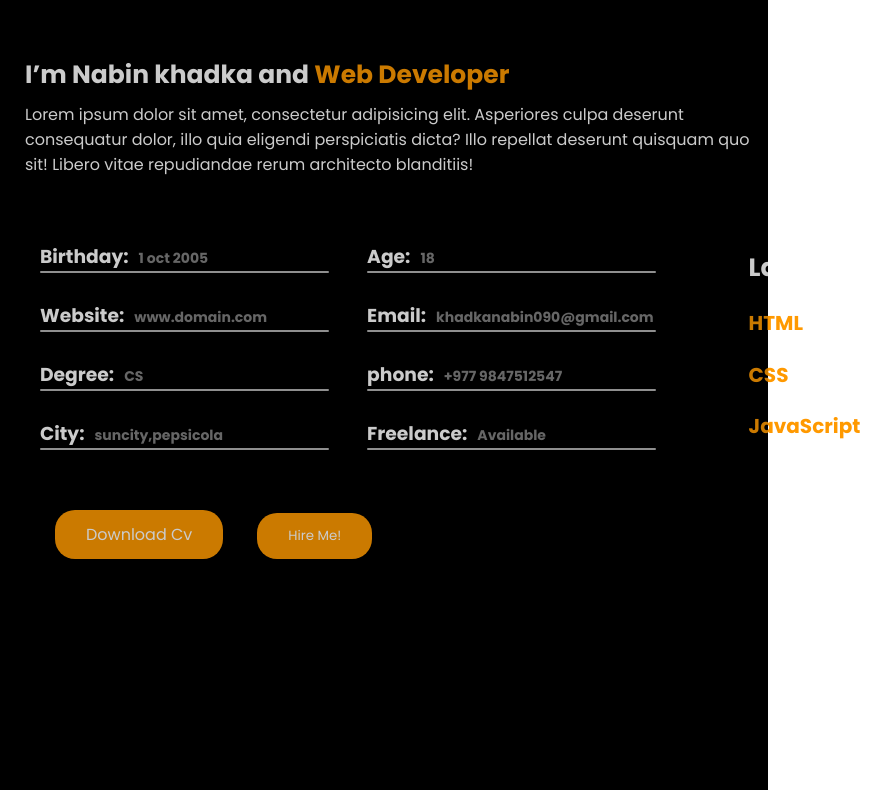
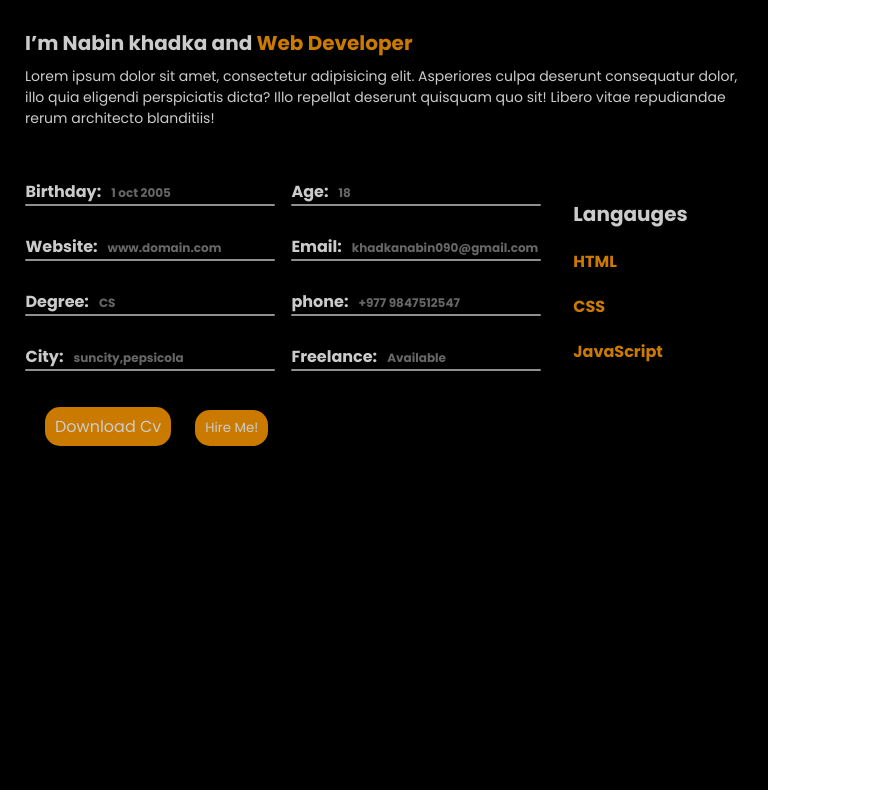
Before and after one commit to nabin69-nep/Final-Projects, a website: page portfolio/About.html in a window 768 px wide. Shown: the part 117-907 px from the top of the page, 892 px wide, since content can reach past the window. Drawn offline with Linux system fonts and the light colour scheme; a web font is replaced by a local one.

Commit message:
done for tablet mode

```diff
--- a/portfolio/About.html
+++ b/portfolio/About.html
@@ -5,6 +5,7 @@
     <meta charset="UTF-8">
     <meta name="viewport" content="width=device-width, initial-scale=1.0">
     <title>Nabin Khadka</title>
+    <link rel="stylesheet" href="https://cdnjs.cloudflare.com/ajax/libs/font-awesome/6.6.0/css/all.min.css">
     <link rel="stylesheet" href="portfolio.css">
 </head>
 
--- a/portfolio/portfolio.css
+++ b/portfolio/portfolio.css
@@ -18,7 +18,7 @@ body {
 }
 
 /*home start*/
-#open{
+#open {
     position: absolute;
     color: white;
     top: 4%;
@@ -26,7 +26,8 @@ body {
     font-size: 35px;
     display: none;
 }
-#close{
+
+#close {
     font-size: 35px;
     color: white;
     position: absolute;
@@ -34,6 +35,7 @@ body {
     top: 20px;
     display: none;
 }
+
 nav {
     min-height: 130vh;
     background-color: #242323;
@@ -43,10 +45,12 @@ nav {
     flex-direction: column;
     padding: 10px;
 }
-#bg{
+
+#bg {
     display: none;
 
 }
+
 .menu {
     display: flex;
     flex-direction: column;
@@ -184,6 +188,7 @@ nav li a {
     margin-left: 20px;
     padding: 11px;
     margin-top: 20px;
+    cursor: pointer;
 }
 
 #button:hover {
@@ -236,14 +241,15 @@ nav li a {
 #infos {
     display: flex;
     margin-top: 50px;
+    margin-left: -2%;
 }
 
-#infos>div {
+/* #infos>div {
     position: relative;
-}
+} */
 
 #infos>div:nth-child(2) {
-    margin-left: 70px;
+    margin-left: 5%;
 }
 
 #infos .info {
@@ -268,7 +274,7 @@ nav li a {
 }
 
 #infos>div:nth-child(3) {
-    margin-left: 80px;
+    margin-left: 2%;
     display: flex;
     flex-direction: column;
     justify-content: space-evenly;
@@ -296,6 +302,7 @@ nav li a {
     text-align: center;
     margin-top: 50px;
     margin-left: 30px;
+    cursor: pointer;
 }
 
 #dwn_btn {
@@ -496,6 +503,7 @@ textarea::placeholder {
     background-color: #309b4e;
     display: block;
     margin-left: 160px;
+    cursor: pointer;
 }
 
 /* 768 to 991  tablet  */
@@ -503,190 +511,282 @@ textarea::placeholder {
     body {
         grid-template-columns: 0.4fr 2fr;
     }
+
     /* main */
     #intro div:nth-child(2) img {
         width: 250px;
         height: 250px;
     }
-    #intro div h1 span{
+
+    #intro div h1 span {
         font-size: 31px;
         padding: 5px;
         letter-spacing: 4px;
     }
-    #intro div h1, #intro div h2 {
+
+    #intro div h1,
+    #intro div h2 {
         font-size: 25px;
         padding: 5px;
     }
+
     #intro div p {
         padding: 15px;
         margin-top: 40px;
         font-size: 14px;
     }
+
     #button {
         padding: 8px;
     }
+
     #intro div:nth-child(2)::before {
         border-top: 6px solid red;
         border-left: 6px solid red;
         height: 65px;
         width: 65px;
     }
+
     #intro div:nth-child(2)::after {
         border-top: 6px solid red;
         border-left: 6px solid red;
         height: 65px;
         width: 65px;
     }
-    .foot{
+
+    .foot {
         font-size: 14px;
     }
+
     .menu div {
         padding: 10px;
     }
-    nav li a{
+
+    nav li a {
         font-size: 16px;
     }
+
     nav div img {
         height: 27px;
         width: 27px;
     }
+
     /* main end  */
-
-    /* portfolio  */
-    #project .container div:first-child h1{
+    /* about  */
+    #about .container h1 {
         font-size: 30px;
     }
-    #project .container div:first-child h4{
+    #about .container #some h3 {
+        font-size: 20px;
+        margin-top: 50px;
+    }
+    #about .container p{
+        font-size: 14px;
+    }
+    #infos {
+        margin-top: 35px;
+        flex-wrap: wrap;
+    }
+    #infos .info:after{
+        width: 250px;
+    }
+    #infos>div:nth-child(2) {
+        margin-left: 40px;
+    }
+    #infos>div:nth-child(3) {
+        margin-left: 20px;
+        margin-top: 15px;
+    }
+    .info h3{
+        font-size: 16px;
+    }
+    #infos .info span{
+        font-size: 12px;
+    }
+    #infos>div:nth-child(3) h2{
         font-size: 20px;
     }
+    #infos>div:nth-child(3) h4{
+        font-size: 16px;
+    }
+    .button, #dwn_btn {
+        padding: 8px 10px;
+        border-radius: 15px;
+        margin-top: 26px;
+        margin-left: 20px;
+    }
+    /* about end  */
+    /* portfolio  */
+
+    #project .container div:first-child h1 {
+        font-size: 30px;
+    }
+
+    #project .container div:first-child h4 {
+        font-size: 20px;
+    }
+
     #group a img {
         margin-top: 36px;
         width: 90%;
         height: 200px;
     }
+
     /* portfolio end  */
     /* contact */
     #contact h1 {
         font-size: 30px;
     }
-    #contact .container div:nth-child(2) h3{
+
+    #contact .container div:nth-child(2) h3 {
         font-size: 25px;
     }
+
     #contact .container>div:nth-child(2) p {
         font-size: 16px;
     }
+
     #details {
         margin-top: 25px;
     }
+
     #details div i {
         font-size: 25px;
     }
+
     #details div h5 {
         font-size: 16px;
     }
-#details div p{
+
+    #details div p {
         font-size: 13px;
     }
-#email div:first-child h3{
+
+    #email div:first-child h3 {
         font-size: 18px;
     }
+
     #email div:first-child p {
         font-size: 14px;
         margin-top: 5px;
     }
-#email form{
+
+    #email form {
         margin-top: 25px;
     }
+
     #email form input[type="submit"] {
         margin-left: 110px;
     }
+
     /* contact end  */
 }
+
 /* 0 to 768 for mobile*/
-@media(max-width:768px){
-    body{
+@media(max-width:768px) {
+    body {
         display: block;
     }
-    #bg{
+
+    #bg {
         background-color: #00000034;
         height: 130vh;
         position: absolute;
         width: 100%;
-        z-index: 2;
+        z-index: -1;
         transition: all 0.4s linear;
         opacity: 0;
     }
-    #bg.bg{
+
+    #bg.bg {
         display: block;
         opacity: 1;
-        /* z-index: 2; */
+        z-index: 2;
     }
-nav{
+
+    nav {
         position: absolute;
         width: 25%;
         left: -45%;
         transition: all 0.4s ease-in;
         z-index: 3;
     }
-    .come{
+
+    .come {
         left: 0;
     }
-    .foot{
+
+    .foot {
         font-size: 12px;
     }
+
     .menu div {
         padding: 7px;
     }
-    nav li a{
+
+    nav li a {
         font-size: 14px;
     }
+
     nav div img {
         height: 24px;
         width: 24px;
     }
-    #open{
+
+    #open {
         display: inline-block;
     }
-    #close{
+
+    #close {
         display: inline-block;
     }
+
     /* main start  */
     #intro {
         padding-left: 100px;
         padding-top: 40px;
     }
+
     #intro div:nth-child(2) img {
         width: 200px;
         height: 200px;
     }
-    #intro div h1 span{
+
+    #intro div h1 span {
         font-size: 25px;
         padding: 4px;
         letter-spacing: 3px;
     }
-    #intro div h1, #intro div h2 {
+
+    #intro div h1,
+    #intro div h2 {
         font-size: 20px;
         padding: 4px;
     }
+
     #intro div p {
         padding: 12px;
         margin-top: 30px;
         font-size: 12px;
     }
+
     #button {
         padding: 6px;
     }
+
     #intro div:nth-child(2)::before {
         border-top: 5px solid red;
         border-left: 5px solid red;
         height: 55px;
         width: 55px;
     }
+
     #intro div:nth-child(2)::after {
         border-top: 5px solid red;
         border-left: 5px solid red;
         height: 55px;
         width: 55px;
     }
+
     /* main ends */
 }
```
Also changed, not shown: portfolio/contact.html (+1 -0 lines), portfolio/portfolio.html (+1 -0 lines). Lines whose indentation alone changed are shown as unchanged.
